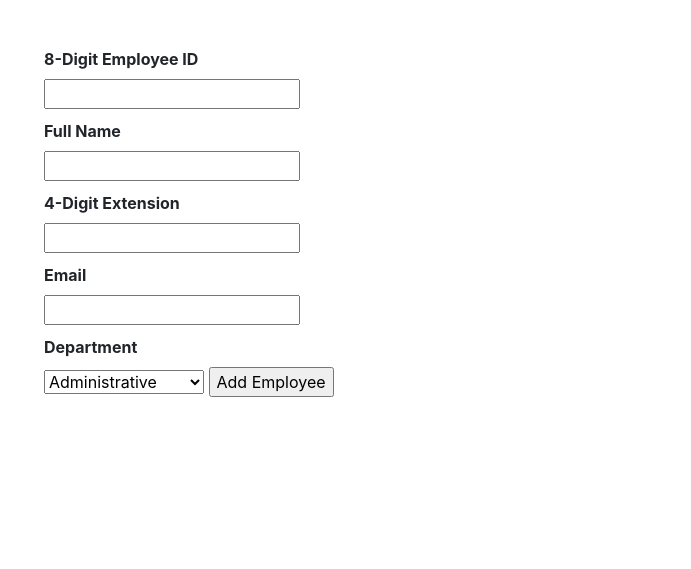
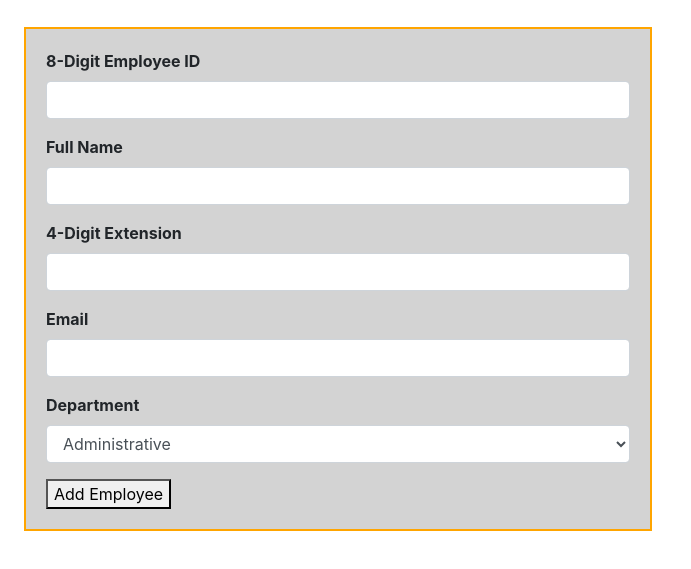
Before and after one commit to parisklas/JS-Assignment05, a plain HTML site: page index.html in a window 1280 px wide. Shown: the part 59-628 px from the top of the page, without its empty margins (0-691 px from the left). Drawn offline with nearby package versions, Linux system fonts and the light colour scheme.

Commit message:
Complete assignment

```diff
--- a/index.html
+++ b/index.html
@@ -10,23 +10,40 @@
     <style>
         h1 {margin-bottom: 30px;}
         label {font-weight: bold;}
-        input, select {margin-bottom: 10px;}
-        form {width: 30%; padding: 20px;}
+        input, select {margin-bottom: 10px; background-color: gray;}
+        form {
+            width: 50%;
+            padding: 20px;
+            border: solid;
+            border-color: orange;
+            border-width: 2px;
+            background-color: lightgray;
+        }
+
     </style>
 </head>
 <body class="mt-2 ml-4">
     <h1>Employee Management System</h1>
     <form id="empForm">
-        <label for="id">8-Digit Employee ID</label><br>
-        <input type="text" id="id" name="id" maxlength="8" required><br>
-        <label for="name">Full Name</label><br>
-        <input type="text" id="name" name="name" required><br>
-        <label for="ext">4-Digit Extension</label><br>
-        <input type="text" id="ext" name="ext" maxlength="4" required><br>
-        <label for="email">Email</label><br>
-        <input type="email" id="email" name="email" required><br>
-        <label for="department">Department</label><br>
-        <select name="department" id="department" form="empForm">
+        <div class="form-group">
+            <label for="id">8-Digit Employee ID</label>
+            <input type="text" id="id" name="id" maxlength="8" required class="form-control">
+        </div>
+        <div class="form-group">
+            <label for="name">Full Name</label>
+            <input type="text" id="name" name="name" required class="form-control">
+        </div>
+        <div class="form-group">
+            <label for="ext">4-Digit Extension</label>
+            <input type="text" id="ext" name="ext" maxlength="4" required class="form-control">
+        </div>
+        <div class="form-group">
+            <label for="email">Email</label>
+            <input type="email" id="email" name="email" required class="form-control">
+        </div>
+        <div class="form-group">
+            <label for="department">Department</label>
+            <select name="department" id="department" form="empForm" class="form-control">
                 <option value="administrative">Administrative</option>
                 <option value="engineering">Engineering</option>
                 <option value="executive">Executive</option>
@@ -34,7 +51,8 @@
                 <option value="qualityAssurance">Quality Assurance</option>
                 <option value="sales">Sales</option>
             </select>
-        <input type="submit" value="Add Employee">
+        </div>
+        <button type="submit">Add Employee</button>
     </form>
 </body>
 </html>
--- a/js/script.js
+++ b/js/script.js
@@ -1,20 +1,14 @@
-// Handle load event of window object
 
 
+function logSubmit(event) {
+  console.log(`Form Submitted! Timestamp: ${event.timeStamp}`);
+  event.preventDefault();
+  console.log(document.getElementById('id').value);
+  console.log(document.getElementById('name').value);
+  console.log(document.getElementById('ext').value);
+  console.log(document.getElementById('email').value);
+  console.log(document.getElementById('department').value);
+}
 
-
-var idInput = document.getElementById("id");
-var nameInput = document.getElementById("name");
-var extInput = document.getElementById("ext");
-var emailInput = document.getElementById("email");
-var departmentInput = document.getElementById("department");
-
-document.getElementById('empForm').addEventListener("submit", function (e) {
-    e.preventDefault();
-      // handles sumbit
-    console.log(idInput.value);
-    console.log(nameInput.value);
-    console.log(extInput.value);
-    console.log(emailInput.value);
-    console.log(departmentInput.value);
-});
+const empForm = document.getElementById("empform");
+document.addEventListener("submit", logSubmit);
```
Lines whose indentation alone changed are shown as unchanged.
